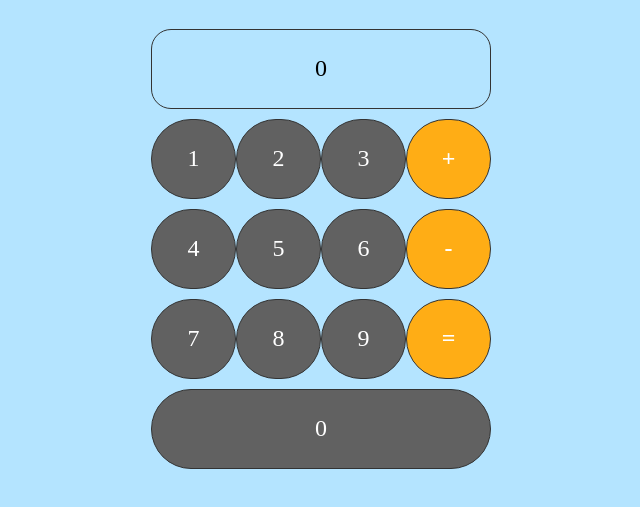
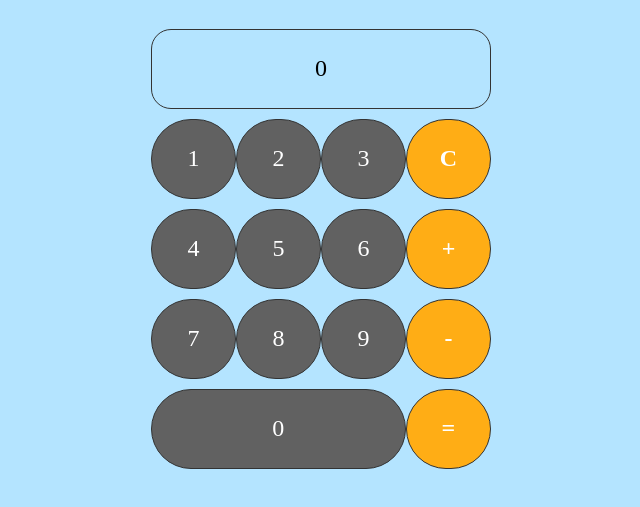
Before and after one commit to MrManilex/the-best-calculator, a plain HTML site: page index.html in a window 1280 px wide. Shown: the part 69-576 px from the top of the page, without its empty margins (319-959 px from the left). Drawn offline with Linux system fonts and the light colour scheme.

Commit message:
create a clear button and adjust calc layout

```diff
--- a/index.html
+++ b/index.html
@@ -23,22 +23,23 @@
             <div class='calculator-button' id='num-one'> 1 </div>
             <div class='calculator-button' id='num-two'> 2 </div>
             <div class='calculator-button' id='num-three'> 3 </div>
-            <div class='calculator-button' id='add'> + </div>
+            <div class='calculator-button' id='clear'> C </div>
         </div>
         <div class='row'>
             <div class='calculator-button' id='num-four'> 4 </div>
             <div class='calculator-button' id='num-five'> 5 </div>
             <div class='calculator-button' id='num-six'> 6 </div>
-            <div class='calculator-button' id='subtract'> - </div>
+            <div class='calculator-button' id='add'> + </div>
         </div>
         <div class='row'>
             <div class='calculator-button' id='num-seven'> 7 </div>
             <div class='calculator-button' id='num-eight'> 8 </div>
             <div class='calculator-button' id='num-nine'> 9 </div>
-            <div class='calculator-button' id='sum'> = </div>
+            <div class='calculator-button' id='subtract'> - </div>
         </div>
         <div class='row'>
             <div class='calculator-button' id='num-zero'> 0 </div>
+            <div class='calculator-button' id='sum'> = </div>
         </div>
 
     </div>
--- a/script.js
+++ b/script.js
@@ -37,3 +37,7 @@ function display() {
     }
 
 }
+
+function clearDisplay() {
+    // this function will be responsible for clearing all entries and memory
+}
--- a/styles.css
+++ b/styles.css
@@ -47,8 +47,12 @@ div.row {
     font-size: 1.5em;
 }
 
-#add, #subtract, #sum {
+#add, #subtract, #sum, #clear {
     background-color: rgb(255, 173, 21);
     font-weight: bold;
     font-size: 1.5em;
 }
+
+#sum {
+    width: 33%;
+}
```
